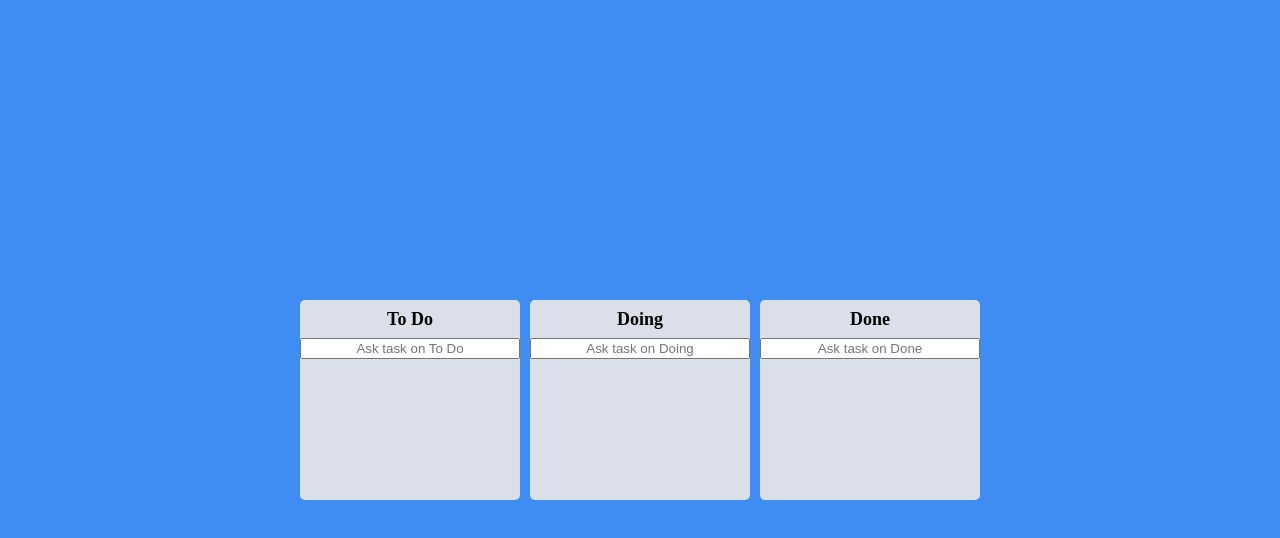
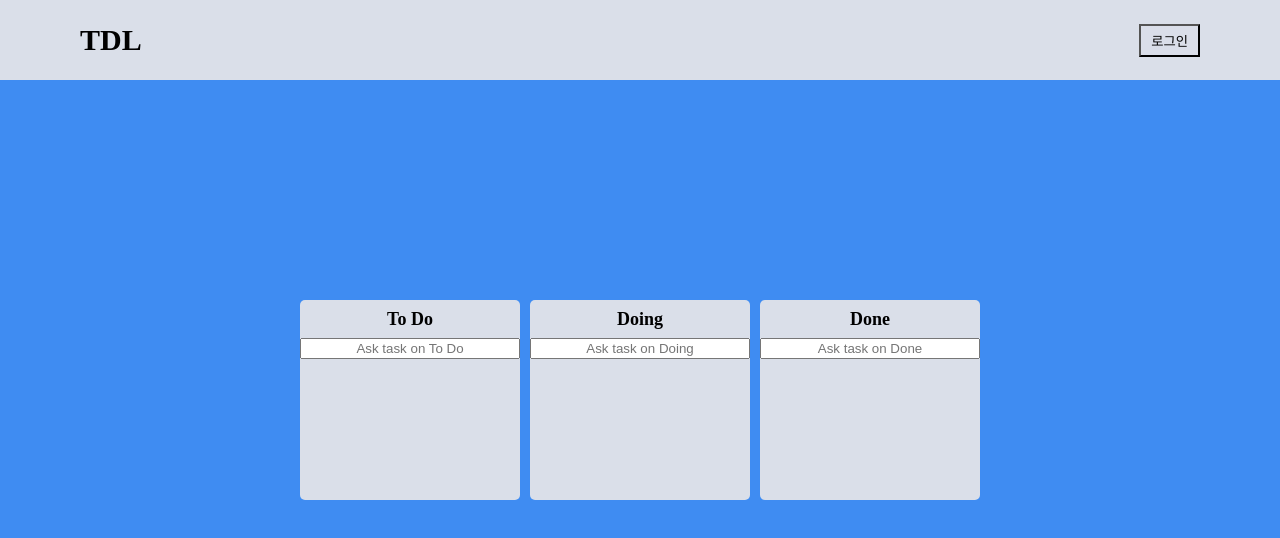
Before and after one commit to munseunggyu/React_Typescript_todolist, a React (Create React App) app: page / in a window 1280 px wide. Shown: the top 538 px of the page. Built offline with nearby package versions, Linux system fonts and the light colour scheme.

Commit message:
Add Nav component

```diff
--- a/src/App.tsx
+++ b/src/App.tsx
@@ -1,8 +1,10 @@
 import React from 'react';
 import {createGlobalStyle} from 'styled-components';
 import { Routes,Route } from 'react-router-dom';
-import SignIn from './SignIn';
+import SignIn from './SignUp';
 import Boards from './Boards';
+import Nav from './Components/Nav';
+import SignUp from './SignUp';
 
 const GlobalStyle = createGlobalStyle`
   html, body, div, span, applet, object, iframe,
@@ -60,7 +62,8 @@ function App() {
 		<>
 			<GlobalStyle />
 			<Routes>
-				<Route path='/signin' element={<SignIn />} />
+				<Route path='siginin' element={<SignIn /> } />
+				<Route path='/signup' element={<SignUp />} />
 				<Route path='/' element={<Boards />} />
 			</Routes>
 		</>
--- a/src/Boards.tsx
+++ b/src/Boards.tsx
@@ -4,6 +4,7 @@ import {DragDropContext, Draggable, Droppable, DropResult} from 'react-beautiful
 import styled from "styled-components";
 import { todoState } from "./atom";
 import Board from "./Components/Board";
+import Nav from "./Components/Nav";
 
 const Wrapper = styled.div`
   display: flex;
@@ -62,6 +63,7 @@ function Hey(){
   }
   return(
     <DragDropContext onDragEnd={onDragEnd}>
+      <Nav />
        <Wrapper>
         <Boards>
           {Object.keys(toDos).map(boardId => <Board boardId={boardId} key={boardId} toDos={toDos[boardId]} />)}
--- a/src/Components/DraggableCard.tsx
+++ b/src/Components/DraggableCard.tsx
@@ -13,7 +13,9 @@ const CardBox = styled.div<{isDragging:boolean}>`
   display: flex;
   justify-content:space-between;
   `;
-
+const DelBtn = styled.button`
+  background-color:#bb1aca;
+`;
 
 interface IDraggableCardProps {
     toDoId:number;
--- /dev/null
+++ b/src/Components/Nav.tsx
@@ -0,0 +1,39 @@
+import { useNavigate } from "react-router-dom";
+import styled from "styled-components"
+
+
+const NavWrapper = styled.nav`
+width:100%;
+height:80px;
+background-color: #DADFE9;
+padding:0 80px;
+position:fixed;
+display: flex;
+justify-content:space-between;
+align-items:center;
+`;
+const NavLogo = styled.div`
+    font-size:30px;
+    font-weight:700;
+`;
+const Sign = styled.button`
+    background-color: #dadfe9e8;
+    padding:5px 10px;
+`
+
+function Nav(){
+    const navigate = useNavigate()
+    const goSigin = () => navigate('/signIn')
+    return(
+        <NavWrapper>
+            <NavLogo>
+                TDL
+            </NavLogo>
+            <Sign onClick={goSigin}>
+                로그인
+            </Sign>
+        </NavWrapper>
+    )
+}
+
+export default Nav
--- a/src/SignIn.tsx
+++ b/src/SignIn.tsx
@@ -1,96 +1,12 @@
-import React,{useState} from 'react';
-import { useForm } from 'react-hook-form';
 
-// function ToDo(){
-//   const [value,setValue] =useState("")
-//   const OnChange = (e:React.FormEvent<HTMLInputElement>) => {
-//     setValue(e.currentTarget.value);
-//   }
-//   const [erro,setErro] = useState(false)
-//   e:React.MouseEvent<HTMLButtonElement> form 형태없이 button
-//   const onSubmit =(e:React.FormEvent<HTMLFormElement>) => {
-//     e.preventDefault();
-//     if(value.length > 10) {
-//       setErro(true)
-//     }else{
-//       setErro(false)
-//     }
-//     console.log(value)
-//     setValue("")
-//   }
-//   return(
-//     <div>
-//       <form onSubmit={onSubmit}>
-//         <input onChange={OnChange} value={value} />
-//         <button>Add</button>
-//         {erro ? "Too long" : null}
-//       </form>
-//     </div>
-//   )
-// }
-interface  IForm{
-email: string;
-fristName: string;
-lastName: string;
-username: string;
-password: string;
-password1: string;
+
+
+function SignIn(){
+    return (
+        <>
+
+        </>
+    )
 }
 
-function SignIn(){
-  const {register,watch,handleSubmit,formState:{errors},setError} = useForm<IForm>({
-    defaultValues:{
-      email:"@naver.com"
-    }
-  });
-  const onValid = (data:IForm) => {
-    console.log(errors)
-    if(data.password !== data.password1){
-      setError("password1",
-      {message:"Password arer not the same"},
-      {shouldFocus:true})
-    }
-  }
-  return(
-    <div>
-      <form style={{display:'flex',flexDirection:'column'}}
-       onSubmit={handleSubmit(onValid)}>
-      <input {...register('email',{
-        required:"Email is required",
-        pattern: {
-          value: /^[A-Za-z0-9._%+-]+@naver.com$/,
-          message: "Only naver.com emails allowed"
-        },
-        validate:{
-        noMSG: (value) =>
-        value.includes("msg") ? "no msg allowed" : true
-        }
-        })} placeholder="Email" />
-        <span> {errors?.email?.message} </span>
-      <input {...register('fristName',{
-        required:"First Name is requred",
-      })} placeholder="First Name" />
-        <span> {errors?.fristName?.message} </span>
-      <input {...register('lastName',{
-        required:"Last Name is requred",
-      })} placeholder="Last Name" />
-        <span> {errors?.lastName?.message} </span>
-      <input {...register('username',{
-        required:"User name is requred",
-        })} placeholder="Username" />
-        <span> {errors?.username?.message} </span>
-      <input {...register('password',{
-        required:"Password is requred",
-        minLength:{
-          value:5,
-          message:'Your password Name is too short'
-      }})} placeholder="Password" />
-        <span> {errors?.password?.message} </span>
-      <input {...register('password1')} placeholder="Password1" />
-        <span> {errors?.password1?.message} </span>
-        <button>Add</button>
-      </form>
-    </div>
-  )
-}
-export default SignIn
+export default SignIn;
--- /dev/null
+++ b/src/SignUp.tsx
@@ -0,0 +1,99 @@
+import React,{useState} from 'react';
+import { useForm } from 'react-hook-form';
+import styled from 'styled-components';
+
+// function ToDo(){
+//   const [value,setValue] =useState("")
+//   const OnChange = (e:React.FormEvent<HTMLInputElement>) => {
+//     setValue(e.currentTarget.value);
+//   }
+//   const [erro,setErro] = useState(false)
+//   e:React.MouseEvent<HTMLButtonElement> form 형태없이 button
+//   const onSubmit =(e:React.FormEvent<HTMLFormElement>) => {
+//     e.preventDefault();
+//     if(value.length > 10) {
+//       setErro(true)
+//     }else{
+//       setErro(false)
+//     }
+//     console.log(value)
+//     setValue("")
+//   }
+//   return(
+//     <div>
+//       <form onSubmit={onSubmit}>
+//         <input onChange={OnChange} value={value} />
+//         <button>Add</button>
+//         {erro ? "Too long" : null}
+//       </form>
+//     </div>
+//   )
+// }
+
+
+interface  IForm{
+email: string;
+fristName: string;
+lastName: string;
+username: string;
+password: string;
+password1: string;
+}
+
+function SignUp(){
+  const {register,watch,handleSubmit,formState:{errors},setError} = useForm<IForm>({
+    defaultValues:{
+      email:"@naver.com"
+    }
+  });
+  const onValid = (data:IForm) => {
+    console.log(errors)
+    if(data.password !== data.password1){
+      setError("password1",
+      {message:"Password arer not the same"},
+      {shouldFocus:true})
+    }
+  }
+  return(
+    <div>
+      <form style={{display:'flex',flexDirection:'column'}}
+       onSubmit={handleSubmit(onValid)}>
+      <input {...register('email',{
+        required:"Email is required",
+        pattern: {
+          value: /^[A-Za-z0-9._%+-]+@naver.com$/,
+          message: "Only naver.com emails allowed"
+        },
+        validate:{
+        noMSG: (value) =>
+        value.includes("msg") ? "no msg allowed" : true
+        }
+        })} placeholder="Email" />
+        <span> {errors?.email?.message} </span>
+      <input {...register('fristName',{
+        required:"First Name is requred",
+      })} placeholder="First Name" />
+        <span> {errors?.fristName?.message} </span>
+      <input {...register('lastName',{
+        required:"Last Name is requred",
+      })} placeholder="Last Name" />
+        <span> {errors?.lastName?.message} </span>
+      <input {...register('username',{
+        required:"User name is requred",
+        })} placeholder="Username" />
+        <span> {errors?.username?.message} </span>
+      <input {...register('password',{
+        required:"Password is requred",
+        minLength:{
+          value:5,
+          message:'Your password Name is too short'
+      }})} placeholder="Password" />
+        <span> {errors?.password?.message} </span>
+      <input {...register('password1')} placeholder="Password1" />
+        <span> {errors?.password1?.message} </span>
+        <button>Add</button>
+      </form>
+    </div>
+  )
+}
+export default SignUp
```
Also changed, not shown: src/Components/Board.tsx (+6 -4 lines).
